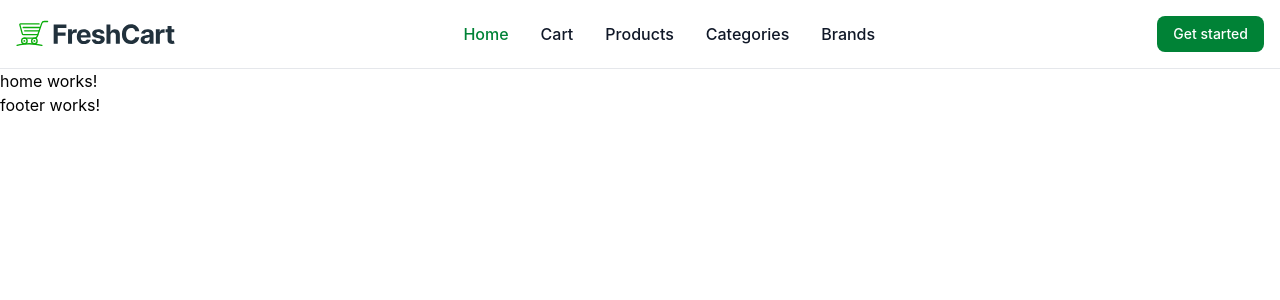
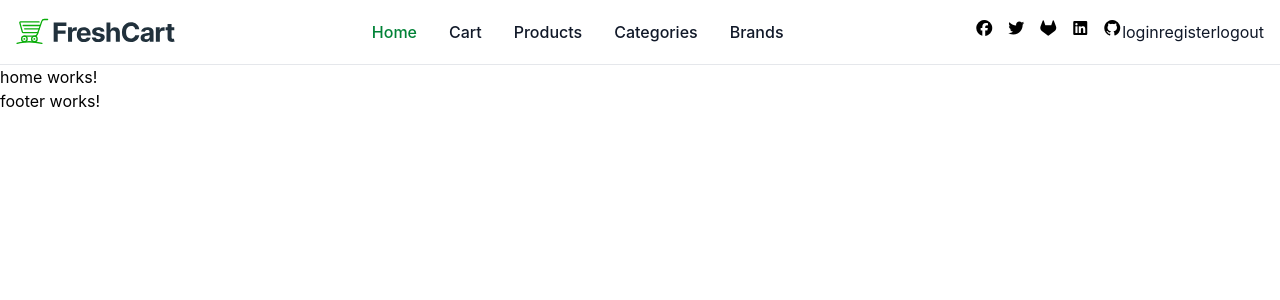
Before and after one commit to Mathew-Samir/e-commerce-angular, an Angular app: page /home in a window 1280 px wide. Shown: the top 300 px of the page. Built offline with nearby package versions, Linux system fonts and the light colour scheme.

Commit message:
layout: initial structure + components

```diff
--- a/src/app/app.routes.ts
+++ b/src/app/app.routes.ts
@@ -1,3 +1,4 @@
+import { NotFound } from './feature/layout/not-found/not-found';
 import { Routes } from '@angular/router';
 import { Home } from './feature/pages/home/home';
 import { Cart } from './feature/pages/cart/cart';
@@ -12,4 +13,5 @@ export const routes: Routes = [
   { path: 'categories', component: Categories },
   { path: 'brands', component: Brands },
   { path: 'products', component: Products },
+  { path: '**', component: NotFound },
 ];
--- a/src/app/feature/layout/navbar/navbar.html
+++ b/src/app/feature/layout/navbar/navbar.html
@@ -7,12 +7,36 @@
       > -->
     </a>
     <div class="flex md:order-2 space-x-3 md:space-x-0 rtl:space-x-reverse">
-      <button
+      <!-- <button
         type="button"
         class="text-white bg-green-700 hover:bg-green-800 focus:ring-4 focus:outline-none focus:ring-green-300 font-medium rounded-lg text-sm px-4 py-2 text-center dark:bg-green-600 dark:hover:bg-green-700 dark:focus:ring-green-800"
       >
         Get started
-      </button>
+      </button> -->
+
+      <div class="flex gap-3">
+        <i class="fa-brands fa-facebook"></i>
+        <i class="fa-brands fa-twitter"></i>
+        <i class="fa-brands fa-gitlab"></i>
+        <i class="fa-brands fa-linkedin"></i>
+        <i class="fa-brands fa-github"></i>
+      </div>
+      <a
+        routerLink="/login"
+        class="block py-2 px-3 text-gray-900 rounded-sm hover:bg-gray-100 md:hover:bg-transparent md:hover:text-green-700 md:p-0 md:dark:hover:text-green-500 dark:text-white dark:hover:bg-gray-700 dark:hover:text-white md:dark:hover:bg-transparent dark:border-gray-700"
+        >login</a
+      >
+      <a
+        routerLink="/register"
+        class="block py-2 px-3 text-gray-900 rounded-sm hover:bg-gray-100 md:hover:bg-transparent md:hover:text-green-700 md:p-0 md:dark:hover:text-green-500 dark:text-white dark:hover:bg-gray-700 dark:hover:text-white md:dark:hover:bg-transparent dark:border-gray-700"
+        >register</a
+      >
+      <a
+        routerLink="/logout"
+        class="block py-2 px-3 text-gray-900 rounded-sm hover:bg-gray-100 md:hover:bg-transparent md:hover:text-green-700 md:p-0 md:dark:hover:text-green-500 dark:text-white dark:hover:bg-gray-700 dark:hover:text-white md:dark:hover:bg-transparent dark:border-gray-700"
+        >logout</a
+      >
+
       <button
         data-collapse-toggle="navbar-sticky"
         type="button"
```
